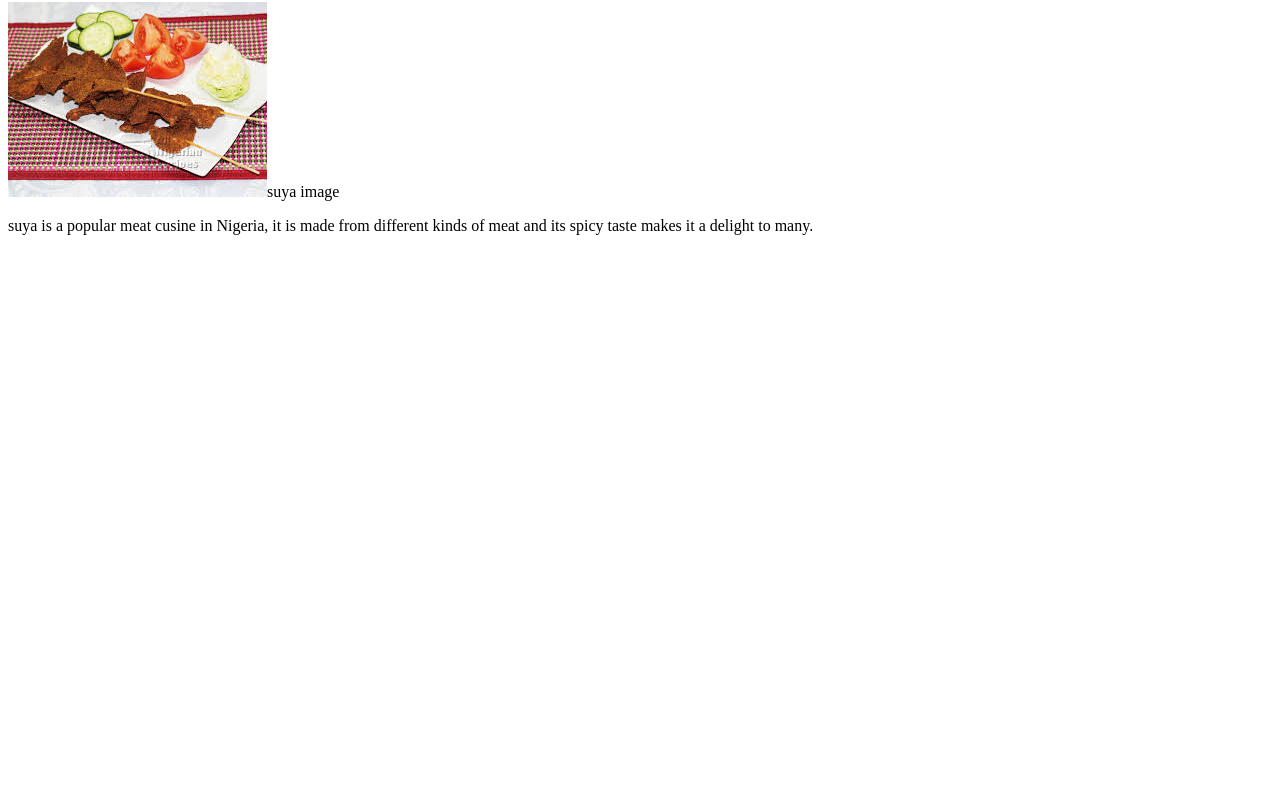
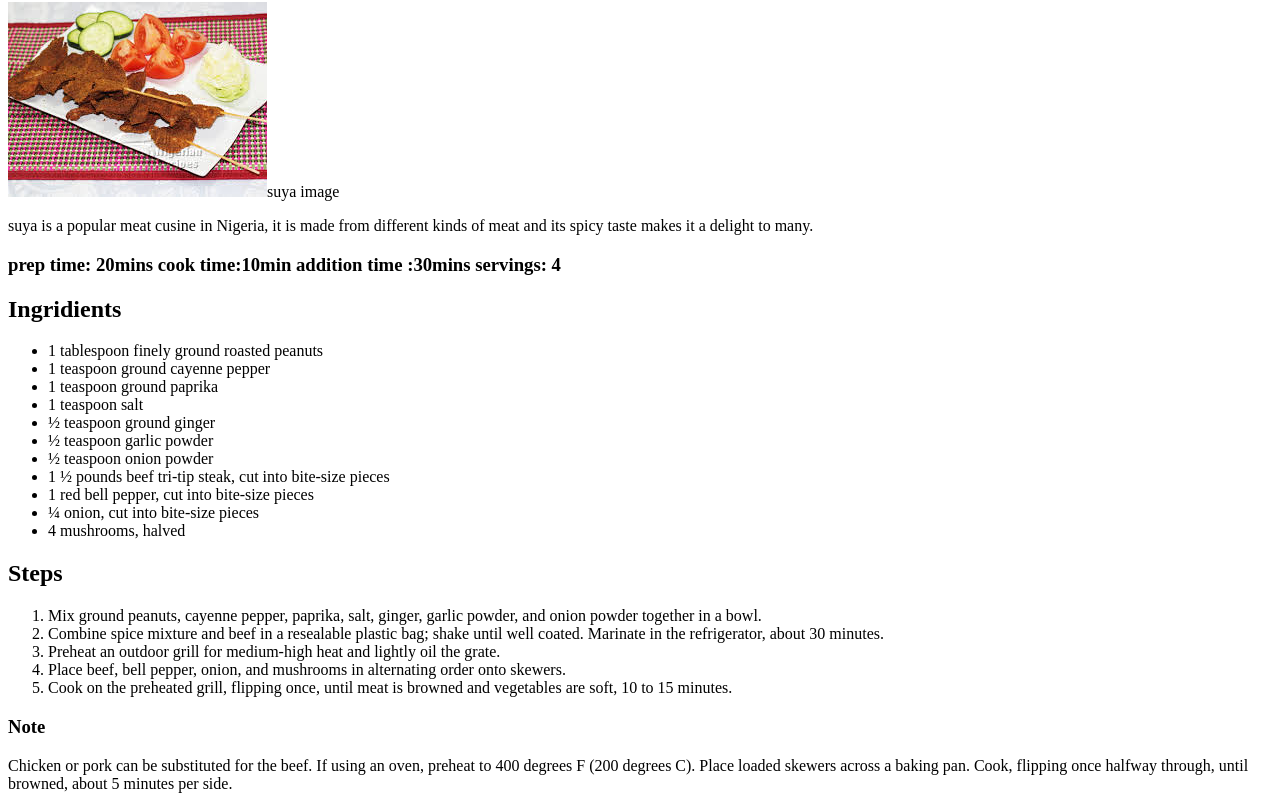
Before and after one commit to okenwastephen/ODIN-RECIPE-2, a plain HTML site: page recipes/suya.html in a window 1280 px wide. Shown: the part 78-887 px from the top of the page. Before the commit the page ends 800 px from the top, so only its background shows below. Drawn offline with Linux system fonts and the light colour scheme.

Commit message:
created egusi-soup.html, added ingridents & steps modified index and suya.html

```diff
--- a/recipes/suya.html
+++ b/recipes/suya.html
@@ -1,13 +1,52 @@
 <!DOCTYPE html>
 <html lang="eng">
     <meta charset="UTF-8">
-    <title>suya recipe</title>
+    <title>Suya Recipe</title>
     <body>
         <h1> Suya-recipe(Nigeria)</h1>
         <img src="../images/suya-pics.jpeg")
         <h3>suya image</h3>
         <p>suya is a popular meat cusine in Nigeria, it is made from different kinds of meat and its spicy taste makes it a delight to many.</p>
+<h3><strong>prep time: 20mins cook time:10min  addition time :30mins  servings: 4</strong></h3>
 
+<h2>Ingridients</h2>
+<ul>
+   <li> 1 tablespoon finely ground roasted peanuts</li>
 
+   <li>1 teaspoon ground cayenne pepper</li>
+
+   <li>1 teaspoon ground paprika</li>
+
+   <li>1 teaspoon salt</li>
+
+   <li>½ teaspoon ground ginger</li>
+
+   <li>½ teaspoon garlic powder</li>
+
+   <li>½ teaspoon onion powder</li>
+
+   <li>1 ½ pounds beef tri-tip steak, cut into bite-size pieces</li>
+
+    <li>1 red bell pepper, cut into bite-size pieces</li>
+
+        <li>¼ onion, cut into bite-size pieces</li>
+
+            <li>4 mushrooms, halved</li>
+</ul>
+
+<h2>Steps</h2>
+<ol>
+
+    <li>Mix ground peanuts, cayenne pepper, paprika, salt, ginger, garlic powder, and onion powder together in a bowl.</li>
+<li>Combine spice mixture and beef in a resealable plastic bag; shake until well coated. Marinate in the refrigerator, about 30 minutes.</li>
+<li>Preheat an outdoor grill for medium-high heat and lightly oil the grate.</li>
+<li>Place beef, bell pepper, onion, and mushrooms in alternating order onto skewers.</li>
+<li>Cook on the preheated grill, flipping once, until meat is browned and vegetables are soft, 10 to 15 minutes.</li>
+
+</ol>
+<h3>Note</h3>
+<p>Chicken or pork can be substituted for the beef.
+
+    If using an oven, preheat to 400 degrees F (200 degrees C). Place loaded skewers across a baking pan. Cook, flipping once halfway through, until browned, about 5 minutes per side.</p>
     </body>
 </html>
```
Also changed, not shown: index.html (+5 -2 lines), recipes/egusi-soup.html (added, +51 -0 lines).
